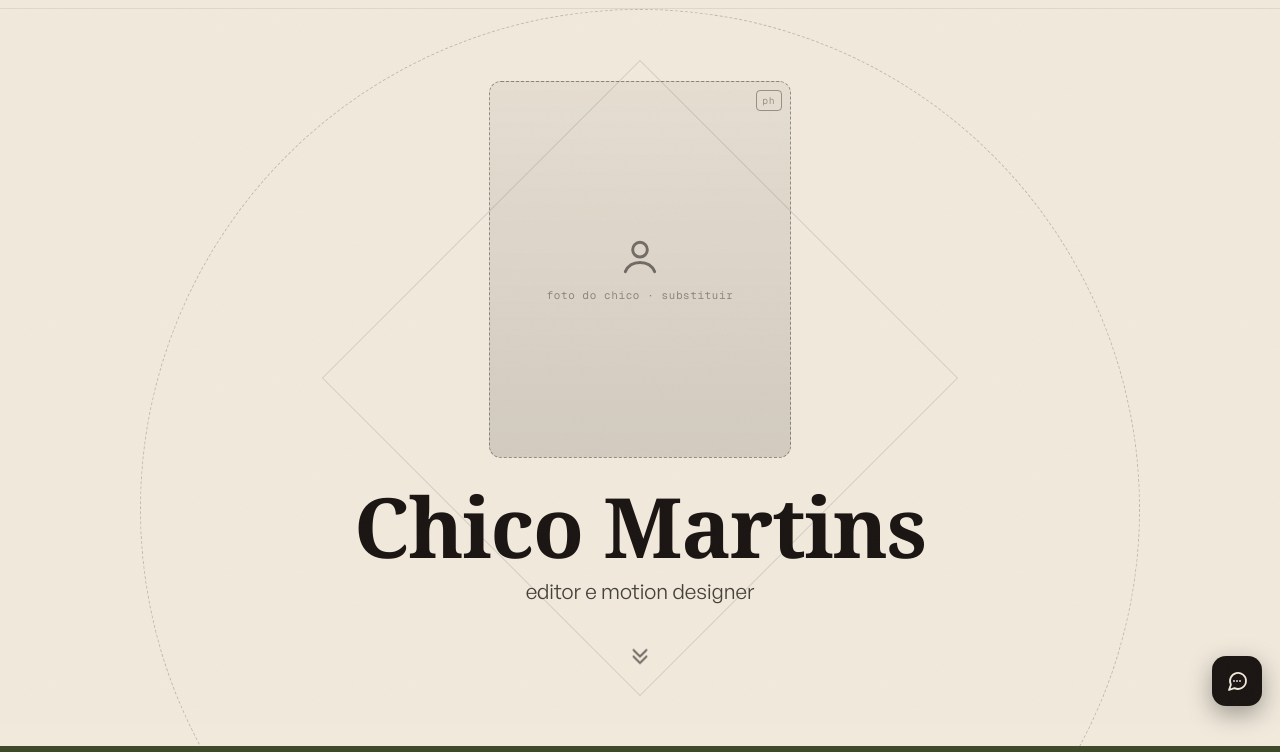
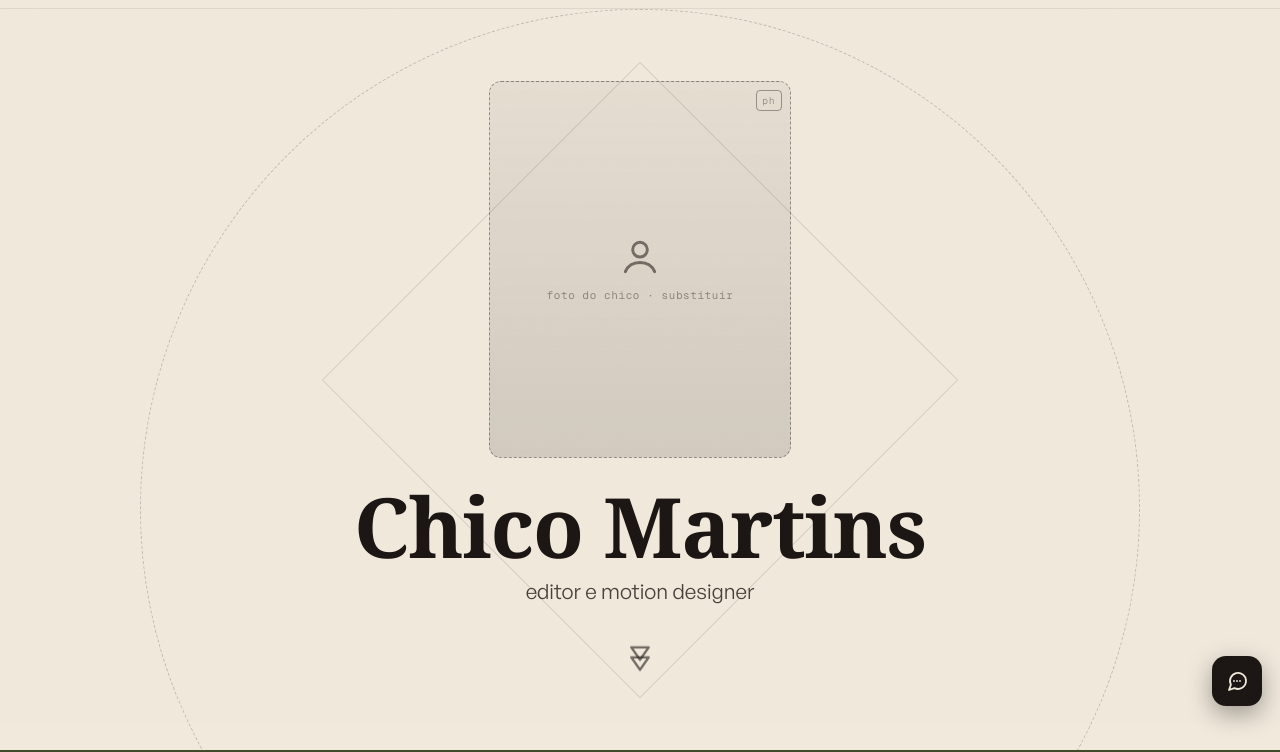
Before and after one commit to Chico-lan/Portfolio, a plain HTML site: page index.html in a window 1280 px wide. Shown: the part 76-828 px from the top of the page. Drawn offline with Linux system fonts and the light colour scheme; files whose address does not match are found by name; a web font is replaced by a local one.

Commit message:
Update index.html

```diff
--- a/index.html
+++ b/index.html
@@ -70,7 +70,11 @@
       <h1 class="hero-titulo" id="hero-titulo">Chico Martins</h1>
       <p class="hero-sub">editor e motion designer</p>
       <a class="scroll-hint" href="#numeros" aria-label="rolar para os números">
-        <svg width="26" height="26" viewBox="0 0 24 24" fill="none" stroke="currentColor" stroke-width="1.8" stroke-linecap="round" stroke-linejoin="round" aria-hidden="true"><path d="M6 6l6 6 6-6M6 12l6 6 6-6"/></svg>
+        <svg width="30" height="30" viewBox="0 0 24 24" fill="none" stroke="currentColor"
+       stroke-width="1.8" stroke-linecap="round" stroke-linejoin="round" aria-hidden="true">
+          <path d="M5 3h14l-7 10z"/>
+          <path d="M5 11h14l-7 10z"/>
+        </svg>
       </a>
     </div>
   </section>
```
